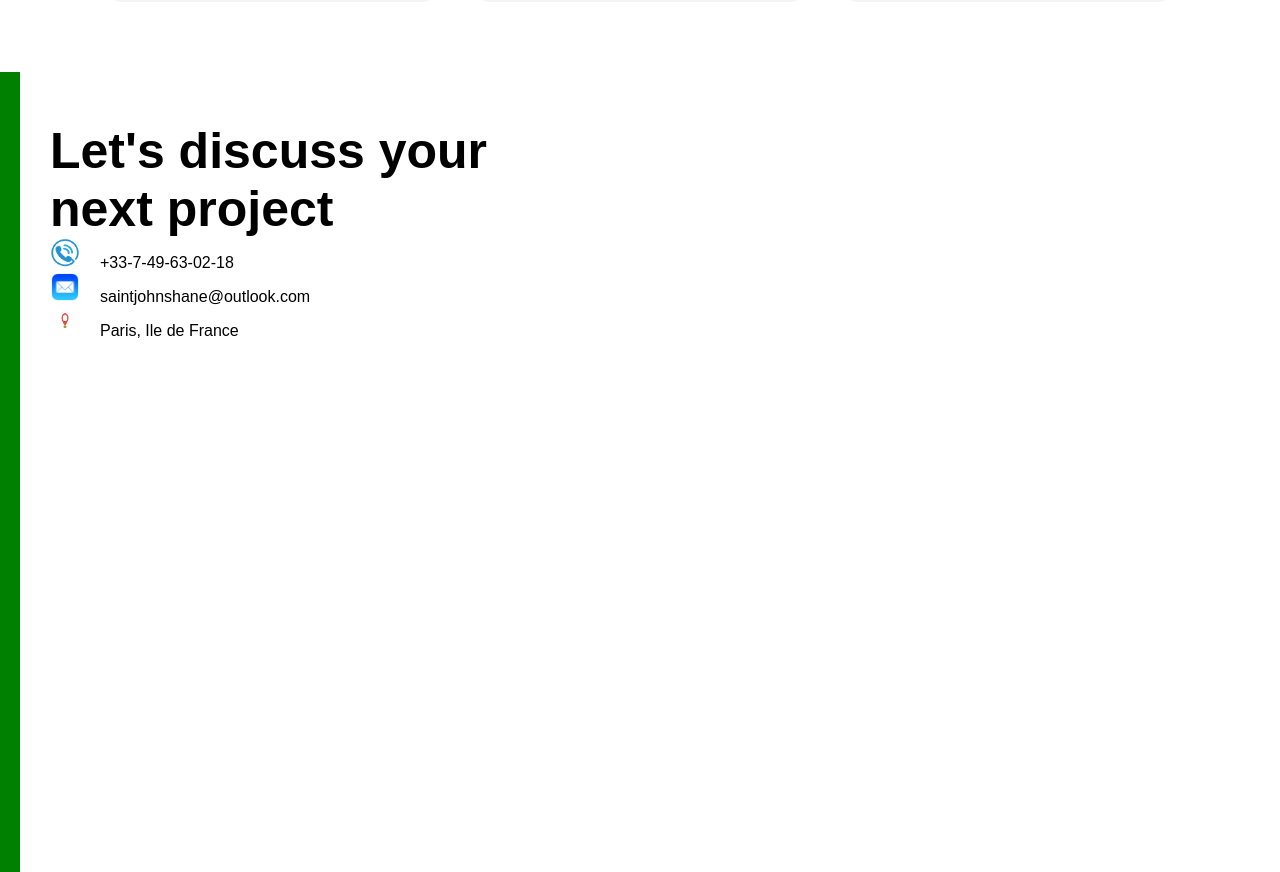
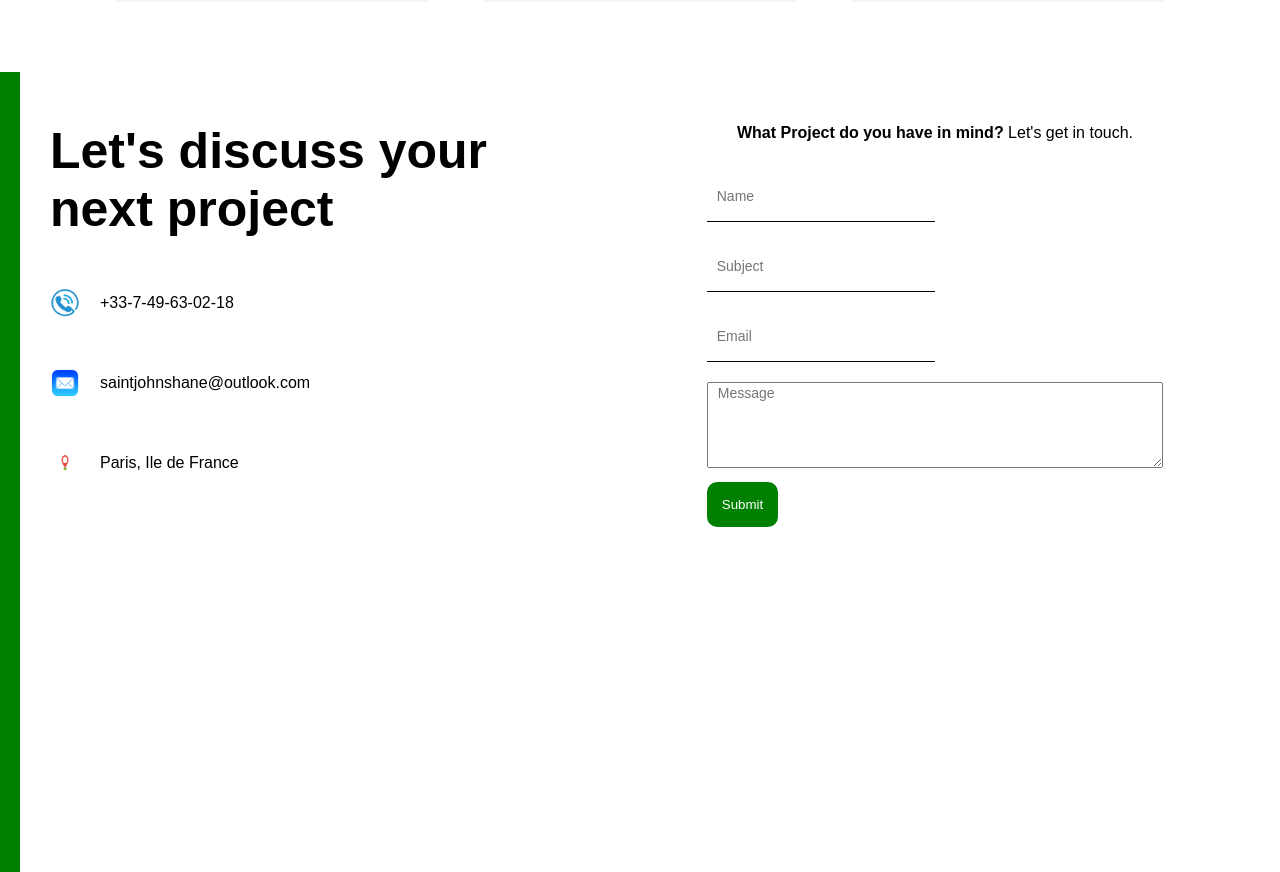
Before and after one commit to saintjohn1992/portfolio-code, a React (Create React App) app in the folder portfolio/: page / in a window 1280 px wide. Shown: the part 2060-2932 px from the top of the page. Built offline with nearby package versions, Linux system fonts and the light colour scheme; the HTML template or start-up script is replaced by a standard one.

Commit message:
adding finshing touches to form and setting up email.js

```diff
--- a/portfolio/src/components/contact/Contact.js
+++ b/portfolio/src/components/contact/Contact.js
@@ -11,21 +11,34 @@
                 <div className="c-left">
                     <h1 className="c-title">Let's discuss your next project</h1>
                     <div className="c-info">
-                        <div className="c-info-item">
+                        <div className="c-item">
                             <img src={Phone} alt="" className="c-icon" />
                             +33-7-49-63-02-18
                         </div>
-                        <div className="c-info-item">
+                        <div className="c-item">
                             <img src={Email} alt="" className="c-icon" />
                             saintjohnshane@outlook.com
                         </div>
-                        <div className="c-info-item">
+                        <div className="c-item">
                             <img src={Address} alt="" className="c-icon" />
                             Paris, Ile de France
                         </div>
                     </div>
                 </div>
-                <div className="c-right"></div>
+                <div className="c-right">
+                    <p className="c-desc">
+                        <b>What Project do you have in mind?</b> Let's get in touch.
+                    </p>
+                    <form>
+                        <input type="text" placeholder="Name" name="user_name" />
+                        <br />
+                        <input type="text" placeholder="Subject" name="user_subect" />
+                        <br />
+                        <input type="email" placeholder="Email" name="user_email" />
+                        <textarea rows="5" placeholder="Message" name="message" />
+                        <button>Submit</button>
+                    </form>
+                </div>
             </div>
         </div>
     )
--- a/portfolio/src/components/contact/contact.css
+++ b/portfolio/src/components/contact/contact.css
@@ -21,6 +21,10 @@
 
 .c-right {
     flex: 1;
+    display: flex;
+    flex-direction: column;
+    align-items: center;
+    justify-content: center;
 }
 
 .c-title {
@@ -28,7 +32,7 @@
     width: 80%;
 }
 
-.c-inf0-item {
+.c-item {
 display: flex;
 align-items: center;
 margin: 50px 0px;
@@ -41,3 +45,38 @@
     height: 30px;
     margin-right: 20px;
 }
+
+.c-desc {
+    font-weight: 200;
+}
+
+form {
+    margin-top: 20px;
+}
+
+input {
+    width: 50%;
+    height: 50px;
+    border: none;
+    border-bottom: 1px solid black;
+    margin: 10px 0px;
+    font-size: 14px;
+    padding-left: 10px;
+}
+
+textarea {
+    width: 100%;
+    margin: 10px 0px;
+    font-size: 14px;
+    padding-left: 10px;
+}
+
+button {
+    border: none;
+    padding: 15px;
+    background-color: green;
+    color: white;
+    font-weight: 500;
+    cursor: pointer;
+    border-radius: 10px;
+}
```
